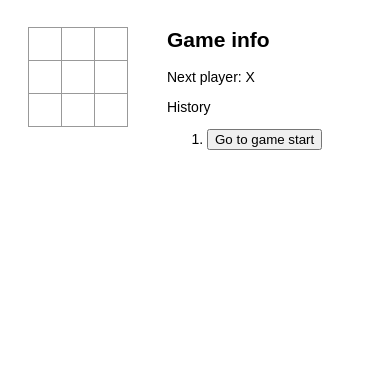
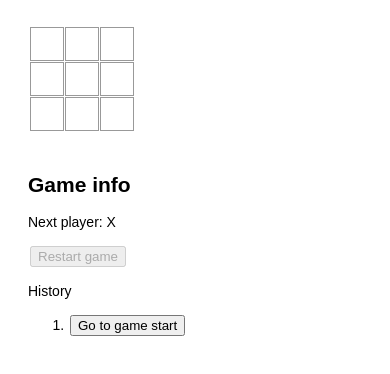
Before and after one commit to TonyHacatony/tik-tak-toe, a React (Create React App) app: page / in a window 390 px wide. Shown: the top 374 px of the page. Built offline with nearby package versions, Linux system fonts and the light colour scheme.

Commit message:
small refactoring: media query, remove Title and add restart game button

```diff
--- a/src/game/Game.css
+++ b/src/game/Game.css
@@ -2,10 +2,22 @@
     display: flex;
 }
 
-.board, .game-info {
+.board,
+.game-info {
     margin: 20px;
 }
 
 h2 {
     margin-top: 0px;
 }
+
+button {
+    margin: 2px;
+}
+
+
+@media screen and (max-width: 768px) {
+    .game {
+        flex-direction: column;
+    }
+}
--- a/src/game/Game.js
+++ b/src/game/Game.js
@@ -2,13 +2,10 @@ import './Game.css';
 import Board from './Board';
 import { useRef, useState } from 'react';
 import HistoryPicker from './HistoryPicker';
-import GameTitle from './GameTitle';
+import GameInfo from './GameInfo';
 
 const Game = () => {
-    const [history, setHistory] = useState([Array(9).fill(null)]);
-    const [step, setStep] = useState(0);
-    let result = useRef(null);
-
+    const cellsCount = 9;
     const lines = [
         [0, 1, 2],
         [3, 4, 5],
@@ -19,6 +16,14 @@ const Game = () => {
         [0, 4, 8],
         [2, 4, 6],
     ];
+
+    const defaultHistory = [Array(cellsCount).fill(null)];
+    const defaultStep = 0
+    const defaultResult = null;
+
+    const [history, setHistory] = useState(defaultHistory);
+    const [step, setStep] = useState(defaultStep);
+    let result = useRef(defaultResult);
 
     const handleClick = (index) => {
         if (getCurrentTurn()[index] !== null) {
@@ -67,6 +72,12 @@ const Game = () => {
 
     const isGameFinished = () => isDraw() || isWinSomeone();
 
+    const restartGame = () => {
+        setHistory(defaultHistory);
+        setStep(defaultStep);
+        result.current = defaultResult;
+    };
+
     return (
         <div className="game">
             <Board
@@ -77,12 +88,12 @@ const Game = () => {
                 squares={getCurrentTurn()}
             />
             <div className="game-info">
-                <h2>Game info</h2>
-                <GameTitle
+                <GameInfo
                     isDraw={isDraw()}
                     isWinSomeone={isWinSomeone()}
                     winnerSign={findWinnerSign()}
                     nextStepSign={findNextStepSign()}
+                    restartGame={restartGame}
                 />
                 <HistoryPicker
                     history={history}
--- /dev/null
+++ b/src/game/GameInfo.js
@@ -0,0 +1,33 @@
+const GameInfo = ({
+    isDraw,
+    isWinSomeone,
+    winnerSign,
+    nextStepSign,
+    restartGame
+}) => {
+
+    const createTitle = () => {
+        if (isDraw) {
+            return 'Draw';
+        }
+        if (isWinSomeone) {
+            return `Winner: ${winnerSign}`;
+        }
+        return `Next player: ${nextStepSign}`;
+    }
+
+    return (
+        <>
+            <h2>Game info</h2>
+            <p>{createTitle()}</p>
+            <button
+                onClick={() => restartGame()}
+                disabled={!Boolean(isDraw || isWinSomeone)}
+            >
+                Restart game
+            </button>
+        </>
+    );
+};
+
+export default GameInfo;
--- /dev/null
+++ b/src/game/GameStatus.css
@@ -0,0 +1,3 @@
+.title {
+  display: 'flex';
+}
--- a/src/game/GameTitle.js
+++ /dev/null
@@ -1,20 +0,0 @@
-import Title from "./Title";
-
-const GameTitle = (props) => {
-
-    const createTitle = () => {
-        if (props.isDraw) {
-            return 'Draw';
-        }
-        if (props.isWinSomeone) {
-            return `Winner: ${props.winnerSign}`;
-        }
-        return `Next player: ${props.nextStepSign}`;
-    }
-
-    return (
-        <Title>{createTitle()}</Title>
-    );
-};
-
-export default GameTitle;
--- a/src/game/HistoryPicker.js
+++ b/src/game/HistoryPicker.js
@@ -1,5 +1,3 @@
-import Title from "./Title";
-
 const HistoryPicker = (props) => {
 
     const jumpTo = (step) => {
@@ -19,7 +17,7 @@ const HistoryPicker = (props) => {
 
     return (
         <>
-            <Title>History</Title>
+            <p>History</p>
             <ol>{moves}</ol>
         </>
     );
--- a/src/game/Title.js
+++ /dev/null
@@ -1,5 +0,0 @@
-const Title = (props) => {
-    return (<p>{props.children}</p>);
-};
-
-export default Title;
```
